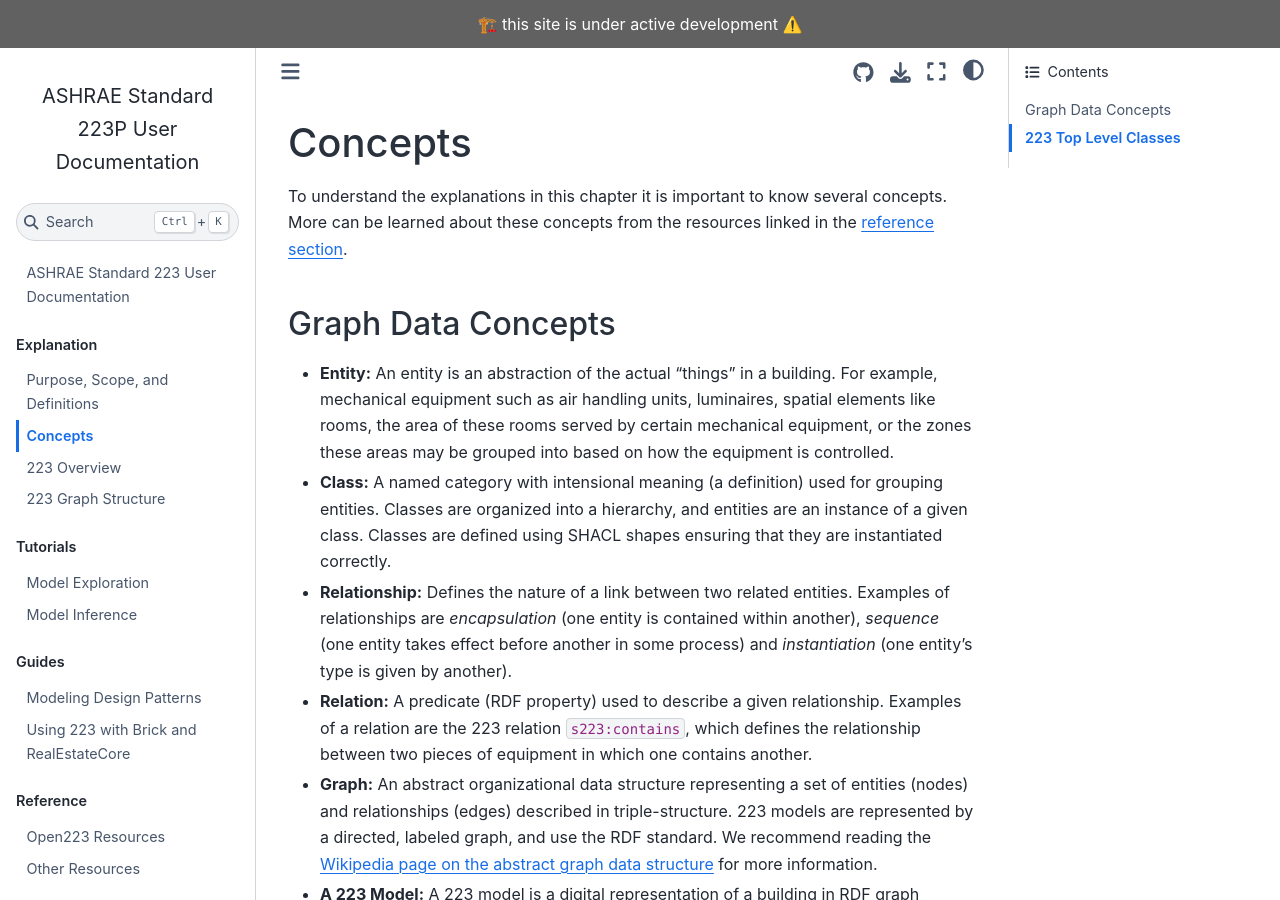
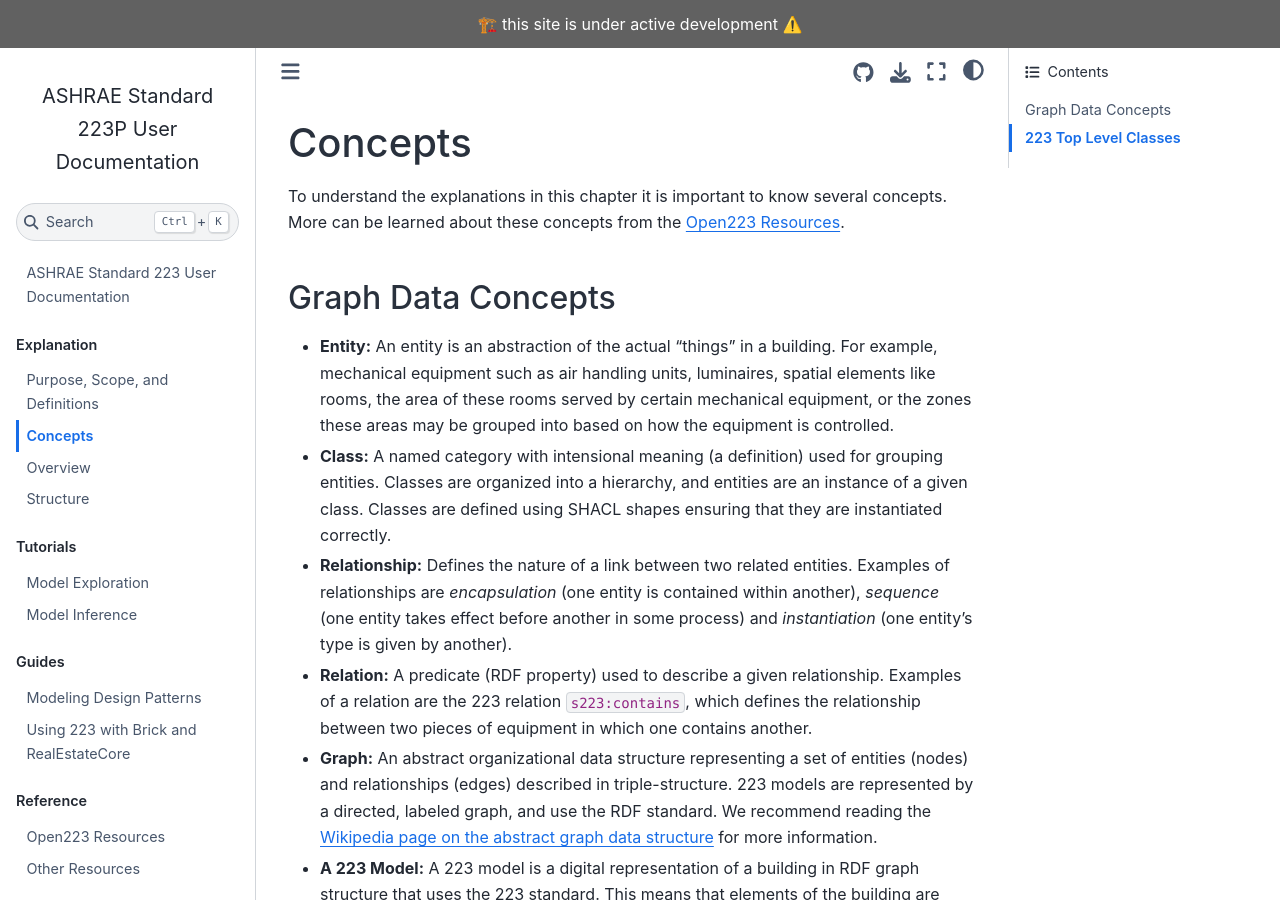
Before and after one commit to open223/docs.open223.info, a Jupyter Book: the page built from explanation/concepts.md, in a window 1280 px wide and 900 px high. Built offline with Jupyter Book 1.0.4 settings and Sphinx 7.4.7 and the Sphinx Book theme 1.1.4, drawn with Linux system fonts in a browser that asks for light colours.

Commit message:
update explanation files

```diff
--- a/explanation/concepts.md
+++ b/explanation/concepts.md
@@ -2,7 +2,7 @@
 (concepts)=
 # Concepts
 
-To understand the explanations in this chapter it is important to know several concepts. More can be learned about these concepts from the resources linked in the [reference section](open223-resources).
+To understand the explanations in this chapter it is important to know several concepts. More can be learned about these concepts from the [Open223 Resources](open223-resources).
 
 ## Graph Data Concepts
 
@@ -23,7 +23,7 @@ Examples of a relation are the 223 relation `s223:contains`, which defines the r
 
 ## 223 Top Level Classes
 
-The 223 standard defines a hierarchy of classes used to define the entities within a building. This section provides a basic definition of the classes at the top level of the hierarchy to help users understand what the standard aims to represent, which is described in the [overview](223-overview).
+The 223 standard defines a hierarchy of classes used to define the entities within a building. This section provides a basic definition of the classes at the top level of the hierarchy to help users understand what the standard aims to represent, which is described in the [overview](overview).
 
  - **Connection:** A modeling construct for representing a physical thing (e.g., pipe, duct, wire) that connects and conveys a medium between two Connectable things.
 
--- a/explanation/overview.md
+++ b/explanation/overview.md
@@ -1,5 +1,5 @@
-(223-overview)=
-# 223 Overview
+(overview)=
+# Overview
 
 This standard allows users to create semantic models that describe the many entities in their buildings that are relevant to advanced features and applications such as fault detection and diagnostics, demand flexibility, and real time optimization.
 
```
Also changed, not shown: explanation/structure.md (+1 -1 lines).
